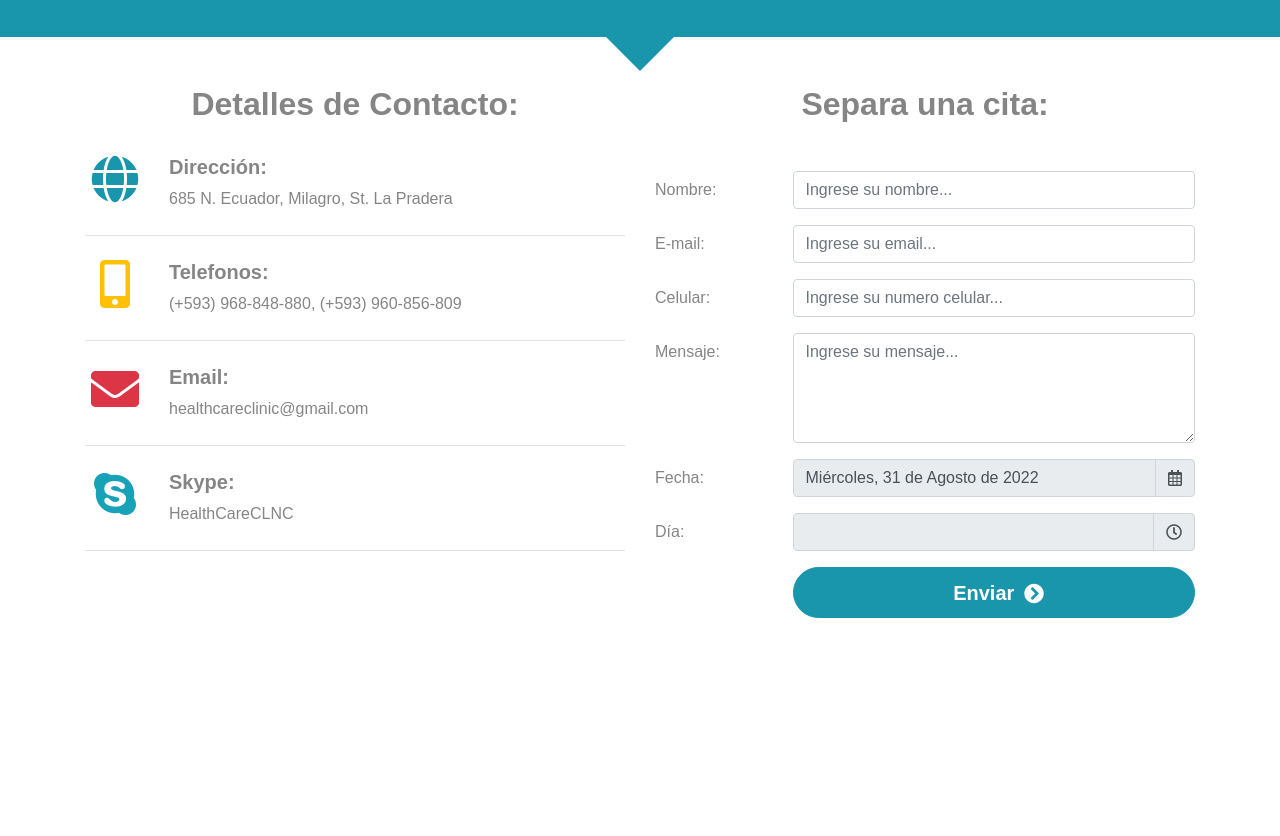
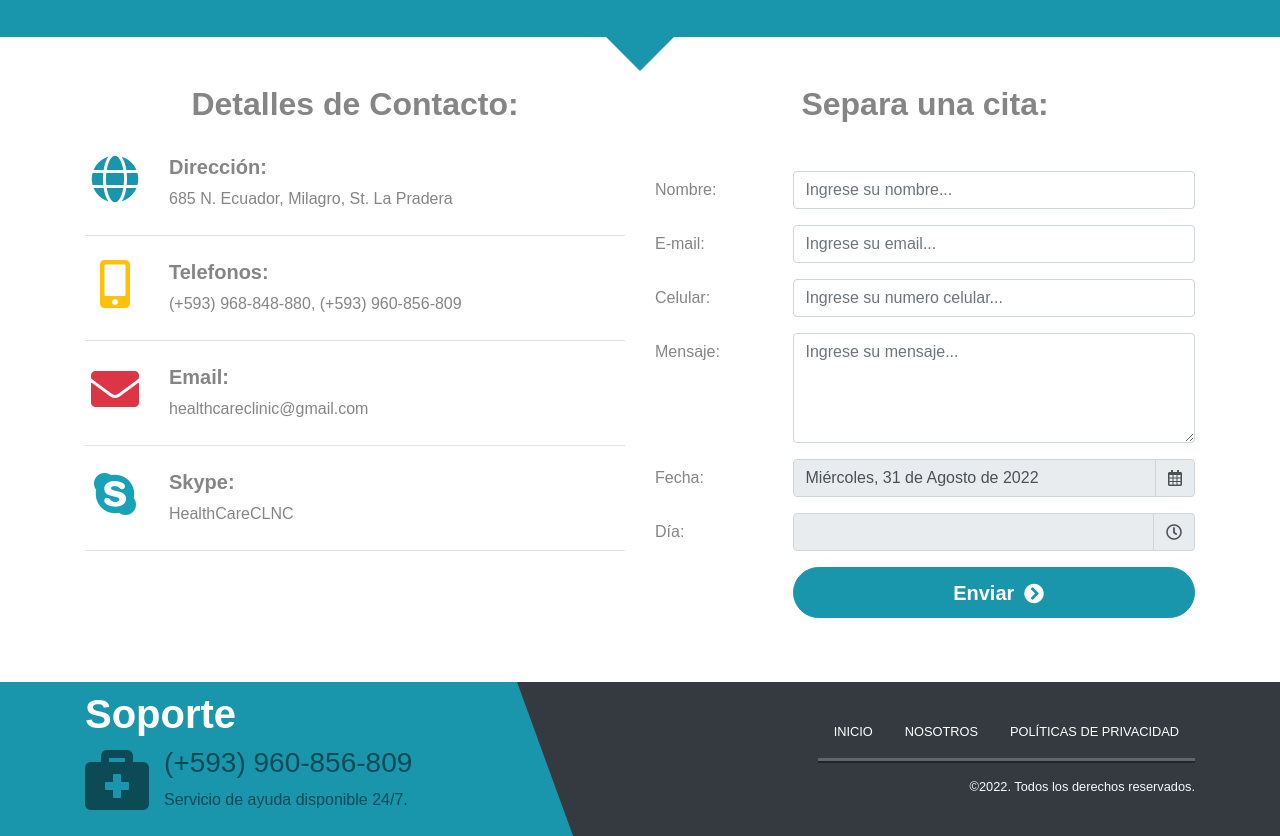
Before and after one commit to Archlock20/Proyecto-Web---HealthCare, a plain HTML site: page index.html in a window 1280 px wide. Shown: the part 2788-3624 px from the top of the page. Before the commit the page ends 3470 px from the top, so only its background shows below. Drawn offline with Linux system fonts and the light colour scheme.

Commit message:
Se agrego y se personalizo el footer del proyecto

```diff
--- a/css/estilos.scss
+++ b/css/estilos.scss
@@ -426,6 +426,35 @@ body{
 }
 
 
+/*-------------------------------------
+12. ESTILOS PARA LA SECCION "FOOTER"
+-------------------------------------*/
+
+.columna-inclinada::before{
+    content: "";
+    position: absolute;
+    background: $principal;
+    top: 0;
+    bottom: 0;
+    left: -100%;
+    right: -100%;
+}
+
+.enlaces-secundario{
+    border-bottom: 3px solid #5d666f;
+    box-shadow: 0 2px #212529;
+}
+
+.enlaces-secundario a{
+    padding: 1rem;
+    color: white;
+    text-decoration: none;
+    display: block;
+}
+
+
+
+
 
 
 /*-------------------------------------
@@ -450,6 +479,13 @@ x. MEDIAS QUERIES
     #te-ayudamos .container{
         transform: skew(0,-2deg);
     }
+
+    .columna-inclinada::before{
+        left: -300%;
+        right: 0;
+        transform: skewX(20deg);
+    }
+
 }
 
 
--- a/index.html
+++ b/index.html
@@ -412,6 +412,40 @@
     </section>
 
 
+    <!-- PIE DE PAGINA -->
+    <footer id="pie-de-pagina" class="bg-dark text-light text-truncate">
+        <div class="container">
+            <div class="row align-items-center">
+
+                <div class="columna-inclinada col-12 col-md-6 col-xl-5 py-2">
+                    <div class="row">
+
+                        <div class="col-12">
+                            <h2 class="text-white font-weight-bold h1">Soporte</h2>
+                        </div>
+                        <div class="col-auto text-black-50">
+                            <i class="fas fa-briefcase-medical fa-4x"></i>
+                        </div>
+                        <div class="col-auto text-black-50 pl-0">
+                            <h3>(+593) 960-856-809</h3>
+                            <p>Servicio de ayuda disponible 24/7.</p>
+                        </div>
+                    </div>
+
+                </div>
+                <div class="col-12 col-md-6 col-xl-7 py-2 text-center text-md-right small">
+                    <ul class="enlaces-secundario list-unstyled d-inline-flex text-uppercase">
+                        <li><a href="#">Inicio</a></li>
+                        <li><a href="#">Nosotros</a></li>
+                        <li><a href="#">Políticas de Privacidad</a></li>
+                    </ul>
+                    <p>©2022. Todos los derechos reservados.</p>
+                </div>
+            </div>
+
+        </div>
+    </footer>
+
     <!-- CARGA DE LOS SCRIPS NECESARIOS PARA EL PROYECTO -->
     <!-- CARGA DE JQUERY -->
     <script src="js/jquery-3.3.1.min.js"></script>
```
Also changed, not shown: css/estilos.css, 1 other file.
